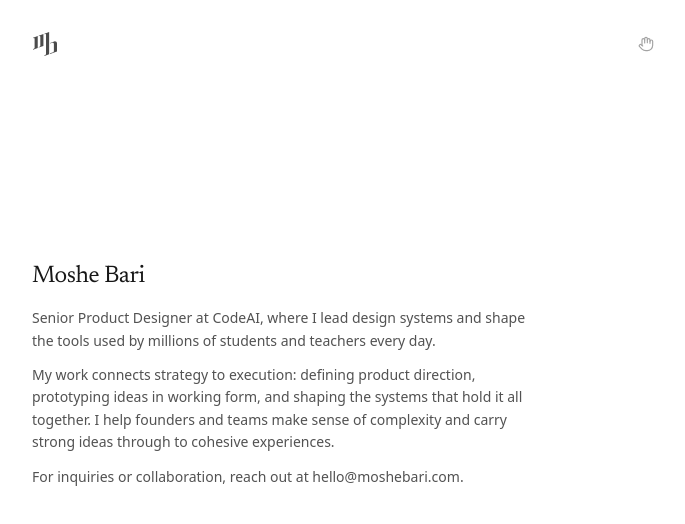
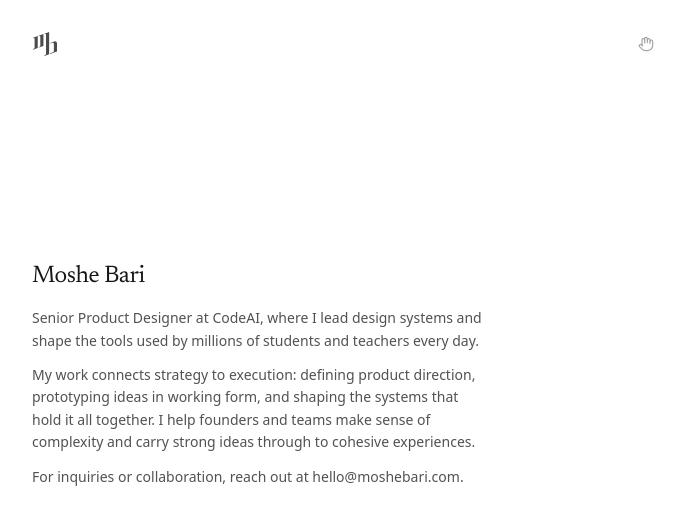
Before and after one commit to moshebaricdo/personal-site, a Next.js app: page / in a window 1280 px wide. Shown: the top 524 px of the page, without its empty margins (296-981 px from the left). Built offline with nearby package versions, Linux system fonts and the light colour scheme.

Commit message:
fix(Index): Text wrap improvements

```diff
--- a/src/components/Hero/Hero.module.css
+++ b/src/components/Hero/Hero.module.css
@@ -24,6 +24,7 @@
   line-height: var(--leading-relaxed);
   color: inherit;
   max-width: 32rem;
+  text-wrap: balance;
 }
 
 .bioGroup:has(.inlineLink:hover),
```
Also changed, not shown: src/components/Hero/index.tsx (+4 -3 lines).
